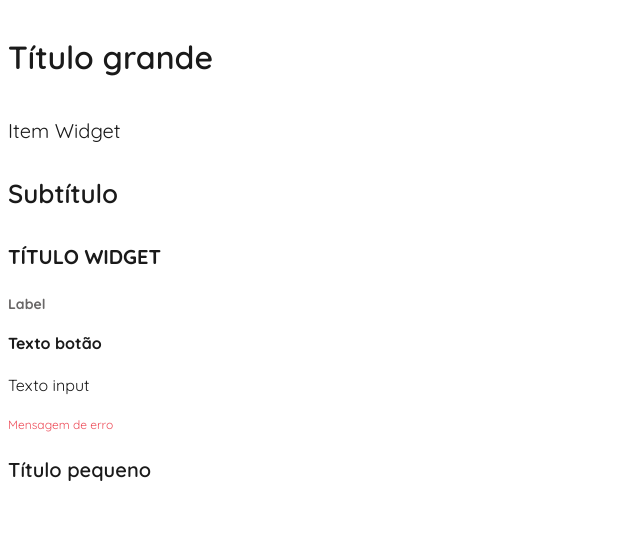
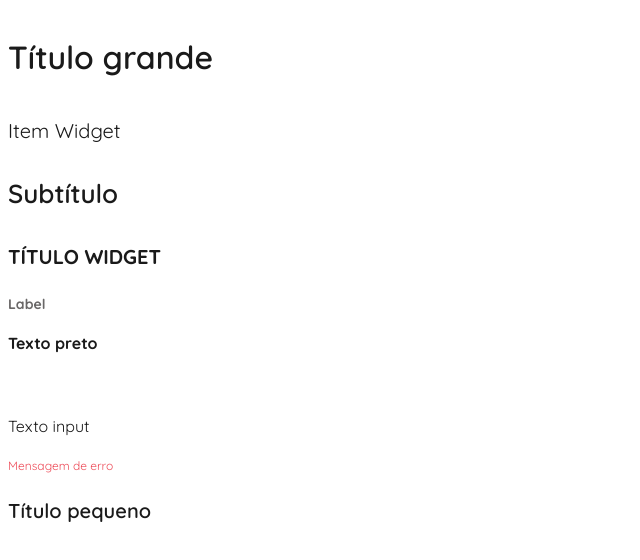
Before and after one commit to ICEI-PUC-Minas-PMV-ADS/pmv-ads-2023-1-e4-proj-infra-t3-grupo5-planner, a React (Create React App) app in the folder frontend/: page / in a window 1280 px wide. Shown: the top 560 px of the page, without its empty margins (0-640 px from the left). Built offline with nearby package versions, Linux system fonts and the light colour scheme.

Commit message:
Adiciona texto branco

```diff
--- a/frontend/src/App.js
+++ b/frontend/src/App.js
@@ -10,7 +10,8 @@ function App() {
         <Text id="subtitulo" text="Subtítulo" />
         <Text id="titulo-widget" text="Título widget" />
         <Text id="label-styled" text="Label" />
-        <Text id="texto-botao" text="Texto botão" />
+        <Text id="texto-botao-escuro" text="Texto preto" />
+        <Text id="texto-botao-claro" text="Texto branco" />
         <Text id="texto-input" text="Texto input" />
         <Text id="mensagem-erro" text="Mensagem de erro" />
         <Text id="titulo-pequeno" text="Título pequeno" />
--- a/frontend/src/components/Text/Text.styled.js
+++ b/frontend/src/components/Text/Text.styled.js
@@ -11,67 +11,54 @@ const TextStyled = styled.p`
 
   &.titulo-grande {
     font-size: ${toRem(32)};
-    width: 270px;
-    height: 51px;
     font-weight: 600;
   }
 
   &.item-widget {
     font-size: ${toRem(20)};
-    width: 328px;
-    height: 32px;
     font-weight: 400;
   }
 
   &.subtitulo {
     font-size: ${toRem(26)};
-    width: 328px;
-    height: 42px;
     font-weight: 600;
   }
 
   &.titulo-widget {
     font-size: ${toRem(20)};
-    width: 328px;
-    height: 32px;
     font-weight: 700;
     text-transform: uppercase;
   }
 
   &.label-styled {
     font-size: ${toRem(14)};
-    width: 328px;
-    height: 22px;
     font-weight: 700;
     color: #696767;
   }
 
-  &.texto-botao {
+  &.texto-botao-escuro,
+  &.texto-botao-claro {
     font-size: ${toRem(16)};
-    width: 95px;
-    height: 26px;
     font-weight: 700;
+  }
+
+  &.texto-botao-claro {
+    color: #ffffff;
   }
 
   &.texto-input {
     font-size: ${toRem(16)};
-    width: 328px;
-    height: 26px;
     font-weight: 400;
   }
 
   &.mensagem-erro {
     font-size: ${toRem(12)};
-    width: 328px;
-    height: 19px;
     font-weight: 400;
     color: #ed4b58;
   }
 
   &.titulo-pequeno {
     font-size: ${toRem(20)};
-    width: 328px;
-    height: 32px;
     font-weight: 600;
   }
 `;
```
